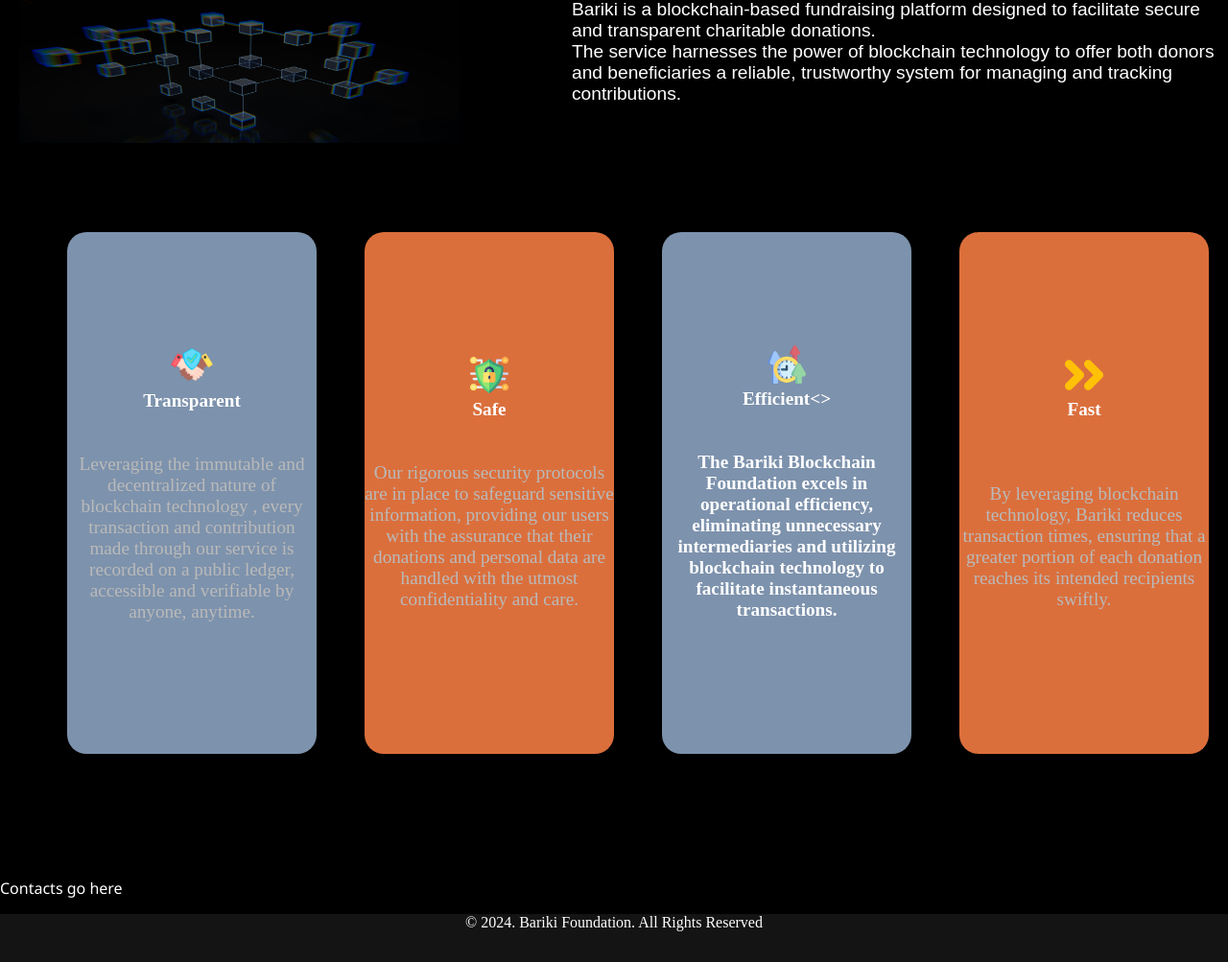
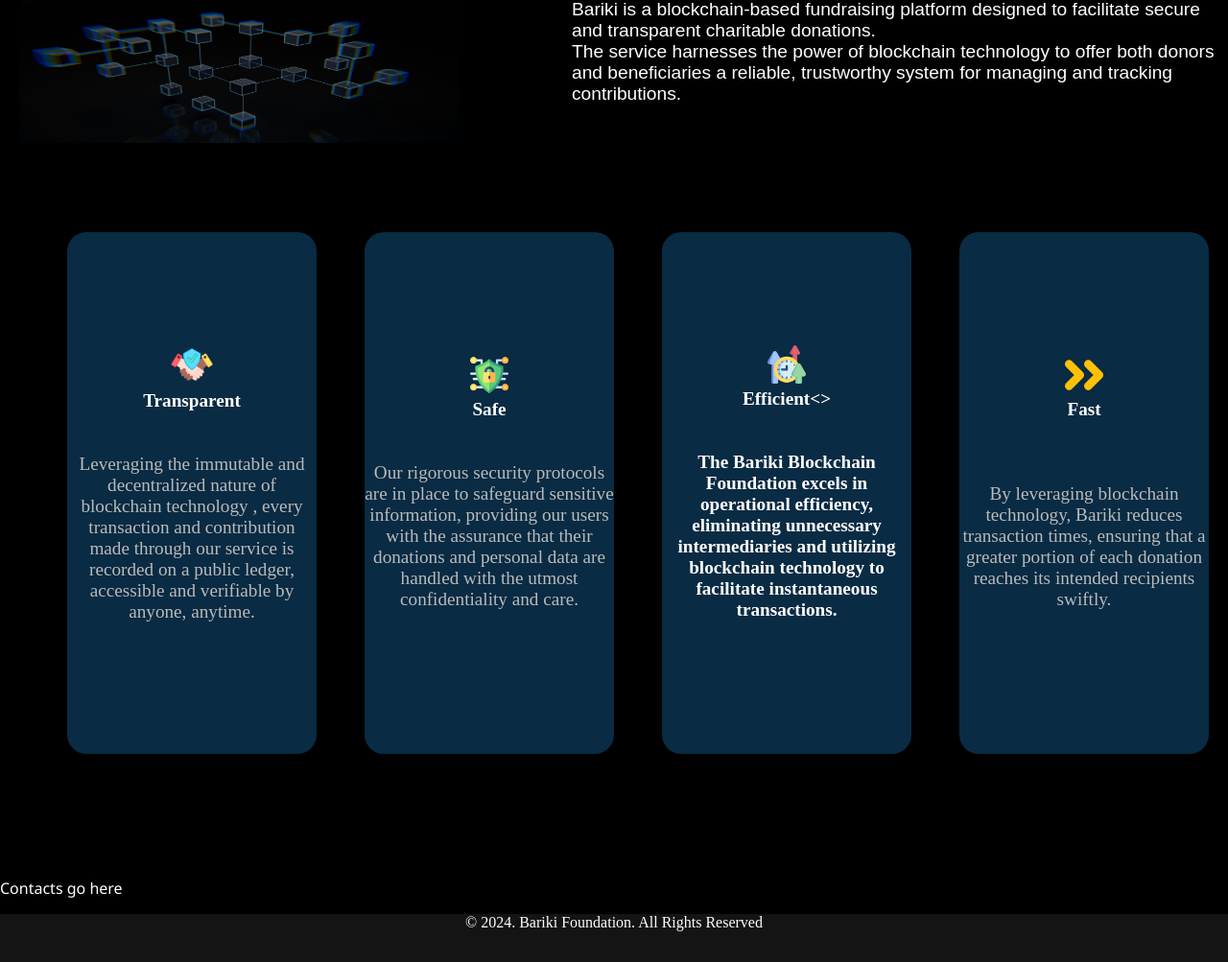
Before and after one commit to SenZmaKi/Bariki, a Flask app: page / in a window 1280 px wide. Shown: the part 838-1841 px from the top of the page at 96% size. Run offline with Flask 3, Linux system fonts and the light colour scheme; some web fonts are replaced.

Commit message:
styles change

```diff
--- a/app/static/login_styles.css
+++ b/app/static/login_styles.css
@@ -9,7 +9,7 @@
 }
 
 body{
-    background-color: #c9d6ff;
+    background-color: #121215;
     background: linear-gradient(to right, #e2e2e2, #c9d6ff);
     display: flex;
     align-items: center;
@@ -19,7 +19,7 @@ body{
 }
 
 .container{
-    background-color: #fff;
+    background-color: #1e1e20;
     border-radius: 30px;
     box-shadow: 0 5px 15px rgba(0, 0, 0, 0.35);
     position: relative;
@@ -67,7 +67,7 @@ body{
 }
 
 .container form{
-    background-color: #fff;
+    background-color: #1e1e20;
     display: flex;
     align-items: center;
     justify-content: center;
--- a/app/static/styles.css
+++ b/app/static/styles.css
@@ -290,7 +290,7 @@ margin-right: 10%;
     border-radius: 20px;
 
     margin-bottom: 50px;
-    background-color: #7d92ac;
+    background-color: #092b43;
   }
 
   .safety{
@@ -306,7 +306,7 @@ margin-right: 10%;
     border-radius: 20px;
     /* margin-left: 200px; */
     margin-bottom: 50px;
-    background-color: #db6f3c;;
+    background-color: #092b43;
   }
 
   .tracking{
@@ -322,7 +322,7 @@ margin-right: 10%;
     border-radius: 20px;
 
     margin-bottom: 50px;
-    background-color: #7d92ac;
+    background-color: #092b43;
   }
 
   .inventory{
@@ -338,7 +338,7 @@ margin-right: 10%;
     border-radius: 20px;
 
     margin-bottom: 50px;
-    background-color: #db6f3c;;
+    background-color: #092b43;
   }
 
   .ian{
--- a/app/templates/login.html
+++ b/app/templates/login.html
@@ -46,7 +46,7 @@
                 <span>or use your email password</span>
                 <input type="email" placeholder="Email" name="email">
                 <input type="password" placeholder="Password" name="password">
-                <a href="#">Forget Your Password?</a>
+                <a href="#">Forgot Your Password?</a>
                 <button type="submit">Login</button>
             </form>
         </div>
```
